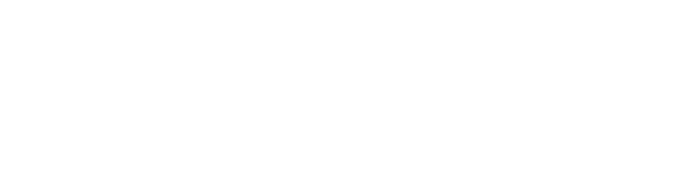
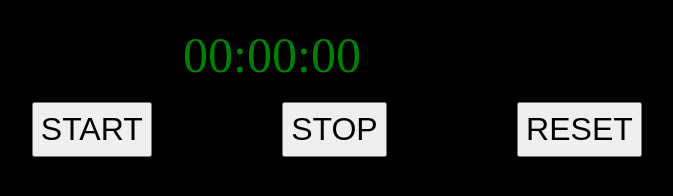
Before and after one commit to kakalasek/Stopwatch, a plain HTML site: page index.html in a window 1280 px wide. Shown: the whole page, without its empty margins (368-1041 px from the left). Drawn offline with Linux system fonts and the light colour scheme.

Commit message:
Skeleton complete

```diff
--- a/index.html
+++ b/index.html
@@ -8,7 +8,12 @@
         <link rel="stylesheet" href="style.css">
     </head>
     <body>
-
+        <br>
+        <div id="sw">00:00:00</div>
+        <br>
+        <button class="bt" style="margin-left: 31%">START</button>
+        <button class="bt" style="margin-left: 10%">STOP</button>
+        <button class="bt" style="margin-left: 10%">RESET</button>
 
         <script src="script.js"></script>
     </body>
--- a/script.js
+++ b/script.js
@@ -0,0 +1,3 @@
+function formatTime(millis){
+
+}
--- a/style.css
+++ b/style.css
@@ -0,0 +1,14 @@
+body{
+    background-color: black;
+}
+
+#sw{
+    font-size: 50px;
+    color: green;
+    text-align: center;
+}
+
+.bt{
+    font-size: 200%;
+    padding: 7px;
+}
```
